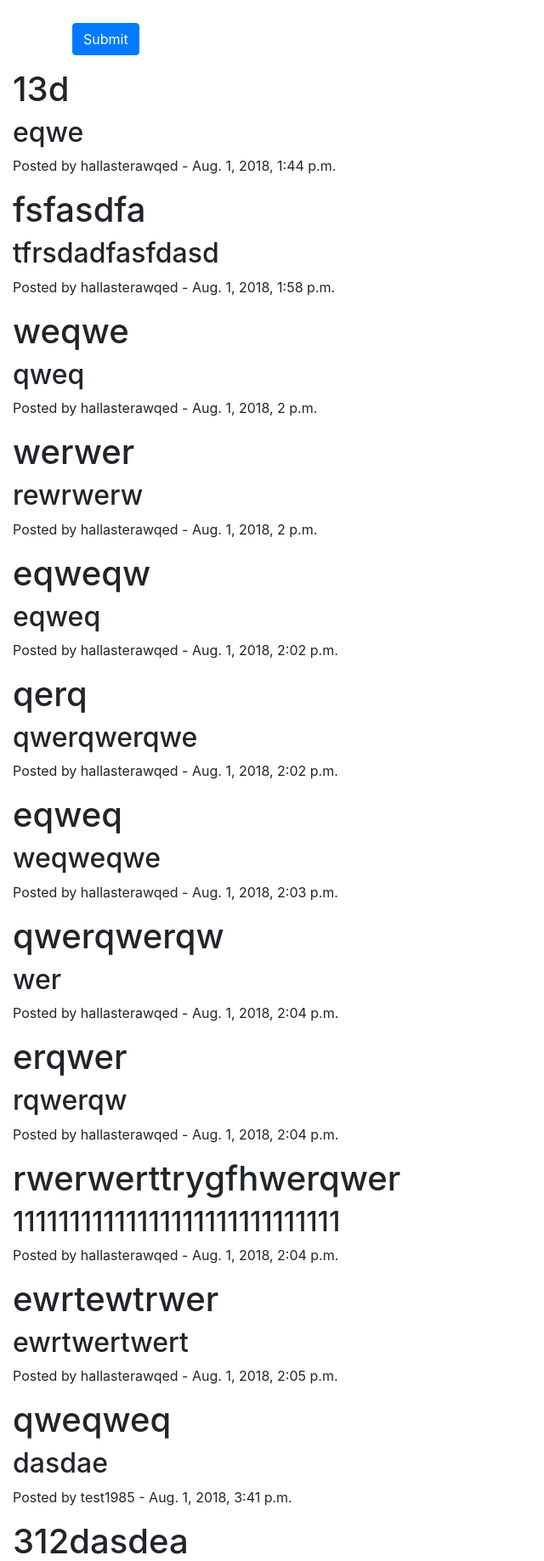
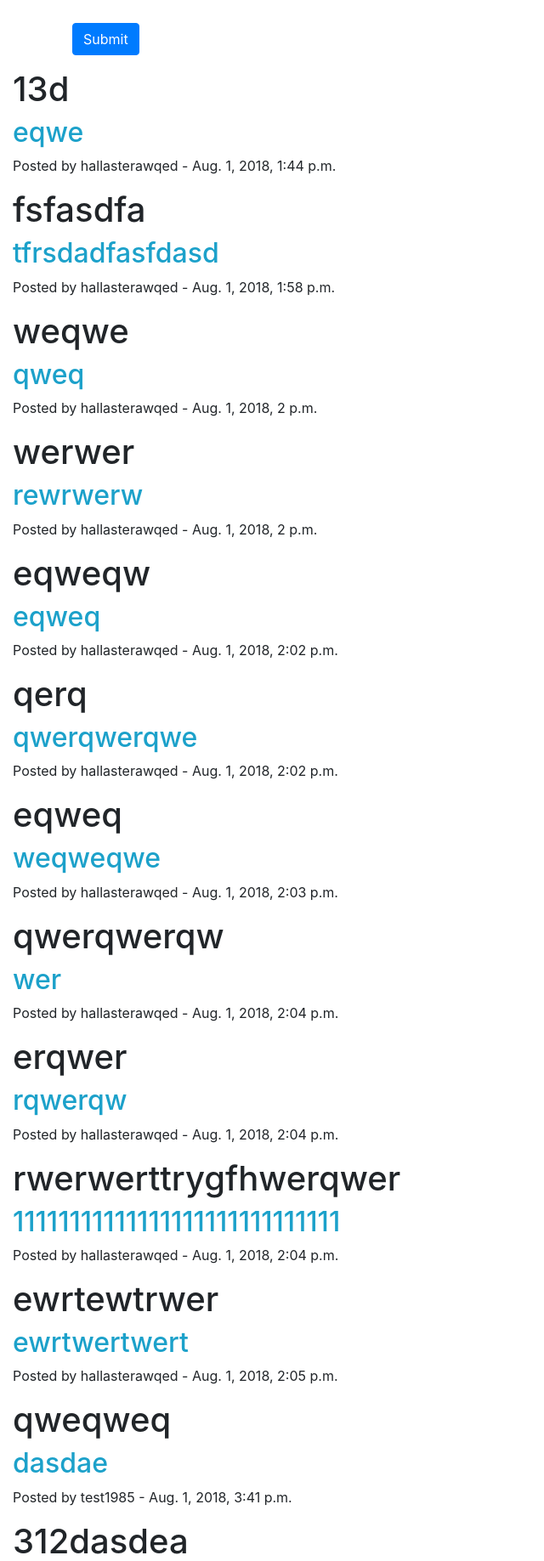
Before and after one commit to HALLASTERA/vRegLog, a Django app: page /about/ in a window 1280 px wide. Shown: the part 412-2249 px from the top of the page at 85% size, without its empty margins (0-640 px from the left). Run offline with Django 3.2, Linux system fonts and the light colour scheme; data comes from the database, SQL or seed files in the repository; both versions use the stored data as it was after the commit; some libraries are stand-ins or nearby versions.

Commit message:
new commit with style

```diff
--- /dev/null
+++ b/mysite/about/static/about/about.css
@@ -0,0 +1,12 @@
+h2 {
+  color: #1ca1ca;
+}
+
+.smallerFont {
+  font-size: 34px;:
+  margin-bottom: 10px;
+}
+
+.bigFont {
+  font-size: 88px;
+}
--- a/mysite/about/templates/about/about.html
+++ b/mysite/about/templates/about/about.html
@@ -1,15 +1,19 @@
 {% extends 'base.html' %}
 
-
-
+{% block head %}
+{% load static %}
+<link rel="stylesheet" type="text/css" href="{% static 'about/about.css' %}">
+{% endblock %}
 
 {% block body %}
 
+<div class="cloud">
 
 <div class="container" >
 
     <h1>Hallo </h1>
 <form method="post">
+
     {% csrf_token %}
     {{ form.as_p }}
 
@@ -38,4 +42,5 @@
 
 </div>
 
+</div>
 {% endblock %}
--- a/mysite/accounts/forms.py
+++ b/mysite/accounts/forms.py
@@ -28,8 +28,7 @@ class RegistrationForm(UserCreationForm):
 
         if commit:
             user.save()
-
-        return user
+            return user
 
 class EditProfileForm(UserChangeForm):
     class Meta:
--- a/mysite/accounts/templates/base.html
+++ b/mysite/accounts/templates/base.html
@@ -2,9 +2,11 @@
 <head>
 <link rel="stylesheet" href="https://stackpath.bootstrapcdn.com/bootstrap/4.1.1/css/bootstrap.min.css"
           integrity="sha384-WskhaSGFgHYWDcbwN70/dfYBj47jz9qbsMId/iRN3ewGhXQFZCSftd1LZCfmhktB" crossorigin="anonymous">
+
     {% block head %}
     <title>Base</title>
     {% endblock %}
+
 
 </head>
 <body>
--- a/mysite/accounts/views.py
+++ b/mysite/accounts/views.py
@@ -16,7 +16,7 @@ def register(request):
         form = RegistrationForm(request.POST)
         if form.is_valid():
             form.save()
-            return redirect('accounts:login')
+            return redirect('/account/profile')
 
     else:
         form = RegistrationForm()
```
Also changed, not shown: mysite/db.sqlite3.
